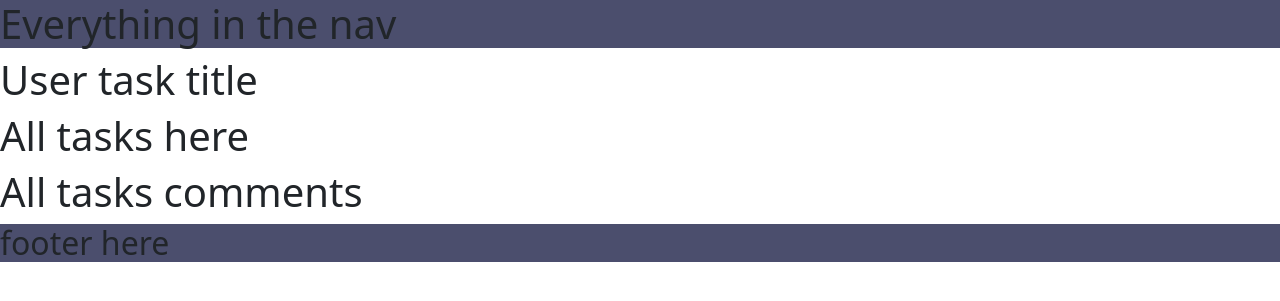
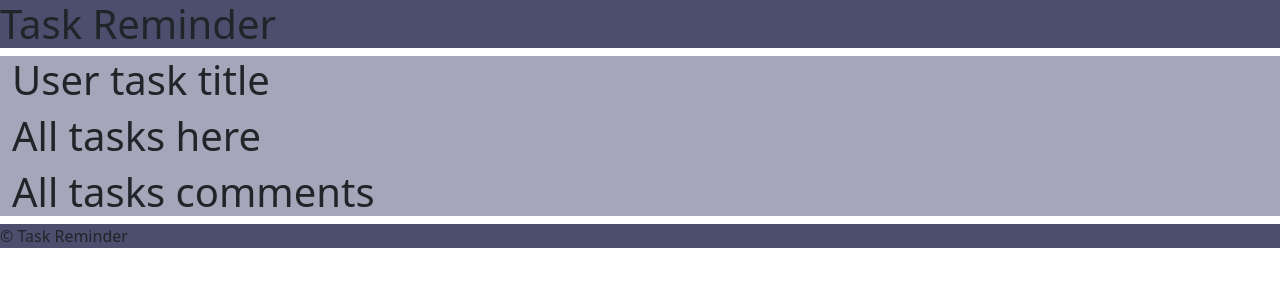
Before and after one commit to Timalexanderandersson/Task-Reminder, a Django app: page / in a window 1280 px wide. Shown: the top 301 px of the page. Run offline with Django 5.2, Linux system fonts and the light colour scheme; data that the repository does not hold is empty; some libraries are stand-ins or nearby versions.

Commit message:
added css and js script.js, and class in base

```diff
--- a/static/css/style.css
+++ b/static/css/style.css
@@ -1,12 +1,24 @@
+*{
+    margin:0;
+    padding:0;
+}
 
+/*Header*/
 
-/*Navbar and footer color*/
-.navbars-color{
+.header-bar{
     background-color: #4b4e6d;
+    display: block;
+    align-items: center;
 }
 
 /*Main*/
 
 .cool-color-here{
-    background-color: white;
+    background-color: #a5a6b9;
+
 }
+
+/*Footer*/
+.color-footer{
+    background-color: #4b4e6d;
+}
--- a/task_app/templates/index.html
+++ b/task_app/templates/index.html
@@ -4,7 +4,7 @@
 
 {% block content%}
 
-
+<div class="cool-color-here container-fluid" >
     <h1>User task title</h1>
     {% for users in user %}
     <h2>{{ users.title }}</h2>
@@ -27,4 +27,6 @@
     <p>{{ comment.created_at }}</p>
     {% endfor %}
 
+</div>
+
     {% endblock %}
--- a/task_reminder/settings.py
+++ b/task_reminder/settings.py
@@ -29,7 +29,7 @@ TEMPLATES_DIR = os.path.join(BASE_DIR, 'templates')
 SECRET_KEY = os.environ.get("SECRET_KEY")
 
 # SECURITY WARNING: don't run with debug turned on in production!
-DEBUG = True
+DEBUG = False
 
 ALLOWED_HOSTS = ['8000-timalexande-taskreminde-mddohvsghkw.ws.codeinstitute-ide.net','.herokuapp.com']
 
--- a/templates/base.html
+++ b/templates/base.html
@@ -4,28 +4,42 @@
 
 <!DOCTYPE html>
 <html lang="en">
+
 <head>
   <meta charset="UTF-8">
   <meta name="viewport" content="width=device-width, initial-scale=1.0">
   <!-- CSS stylesheet-->
   <link rel="stylesheet" href="{% static 'css/style.css' %}">
   <!--- Bootstrap -->
-    <link href="https://cdn.jsdelivr.net/npm/bootstrap@5.3.3/dist/css/bootstrap.min.css" rel="stylesheet" integrity="sha384-QWTKZyjpPEjISv5WaRU9OFeRpok6YctnYmDr5pNlyT2bRjXh0JMhjY6hW+ALEwIH" crossorigin="anonymous">
+  <link href="https://cdn.jsdelivr.net/npm/bootstrap@5.3.3/dist/css/bootstrap.min.css" rel="stylesheet"
+    integrity="sha384-QWTKZyjpPEjISv5WaRU9OFeRpok6YctnYmDr5pNlyT2bRjXh0JMhjY6hW+ALEwIH" crossorigin="anonymous">
   <title>Task Reminder</title>
 </head>
+
 <body>
-    <header class="navbars-color">
-      <h1>Everything in the nav</h1>
+  <!-- Header -->
+  <header class="header-bar">
+    <!-- Nav button -->
+     <div>
+      <h1>Task Reminder</h1>
+    </div>
+  </header>
 
-    </header>
-    <main class="cool-color-here">
+  <!-- Main Content -->
+  <main>
     {% block content %}
-        <!-- content -->
+    <!-- Content -->
     {% endblock %}
   </main>
-    <footer class="navbars-color">
-<h2>footer here</h2>
+<!-- Footer -->
+  <footer class="color-footer" >
+    <div>
+      <p>&copy; Task Reminder</p>
+    </div>
   </footer>
 
+  <!--Font Awesome -->
+  <script src="https://kit.fontawesome.com/482a5ab2aa.js" crossorigin="anonymous"></script>
 </body>
+
 </html>
```
Also changed, not shown: static/js/script.js (added). Lines whose indentation alone changed are shown as unchanged.
